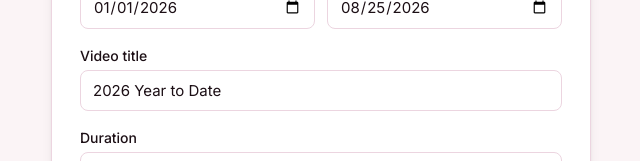
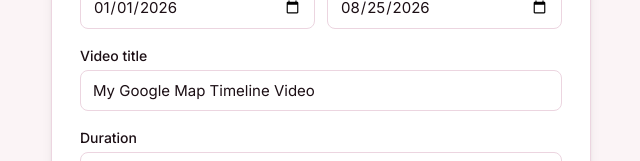
Before and after one commit to leoui/map-timeline, a website built with Vite: page index.html in a window 1280 px wide. Shown: the part 947-1108 px from the top of the page, without its empty margins (319-959 px from the left). Built offline with nearby package versions, Linux system fonts and the light colour scheme.

Commit message:
Change default video title to 'My Google Map Timeline Video'

```diff
--- a/index.html
+++ b/index.html
@@ -506,7 +506,7 @@
 
       <div class="field" style="margin-top:18px">
         <label for="videoTitle">Video title</label>
-        <input type="text" id="videoTitle" value="2026 Year to Date" placeholder="My Journey">
+        <input type="text" id="videoTitle" value="My Google Map Timeline Video" placeholder="My Google Map Timeline Video">
       </div>
 
       <div class="field">
--- a/src/ui/controls.js
+++ b/src/ui/controls.js
@@ -23,7 +23,7 @@ export function readSettings() {
   const { width, height } = FORMAT_MAP[formatKey] ?? FORMAT_MAP.portrait;
 
   return {
-    title:       val('videoTitle') || 'My Journey',
+    title:       val('videoTitle') || 'My Google Map Timeline Video',
     durationSec: parseInt(val('duration') || '30', 10),
     fps:         parseInt(val('fps') || '30', 10),
     width,
```
